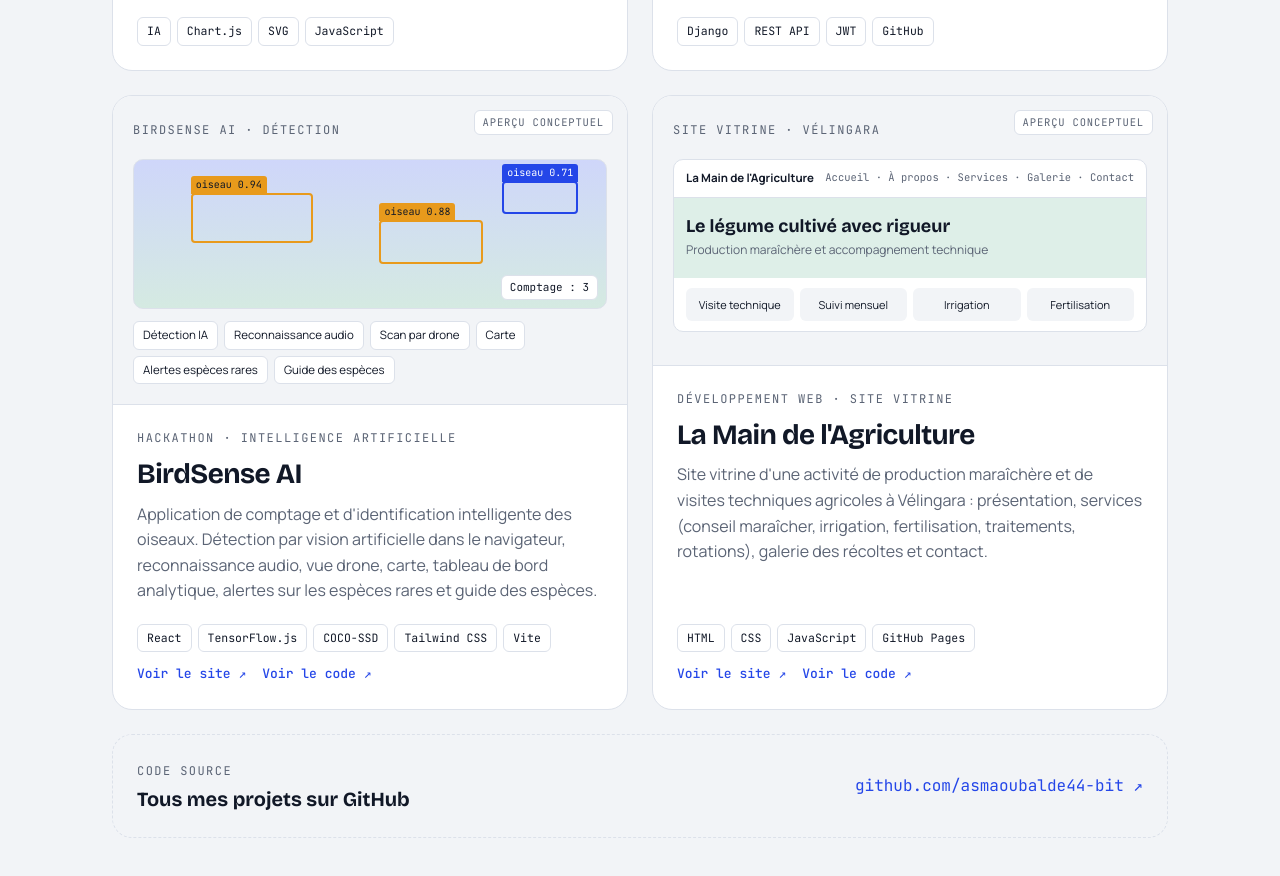
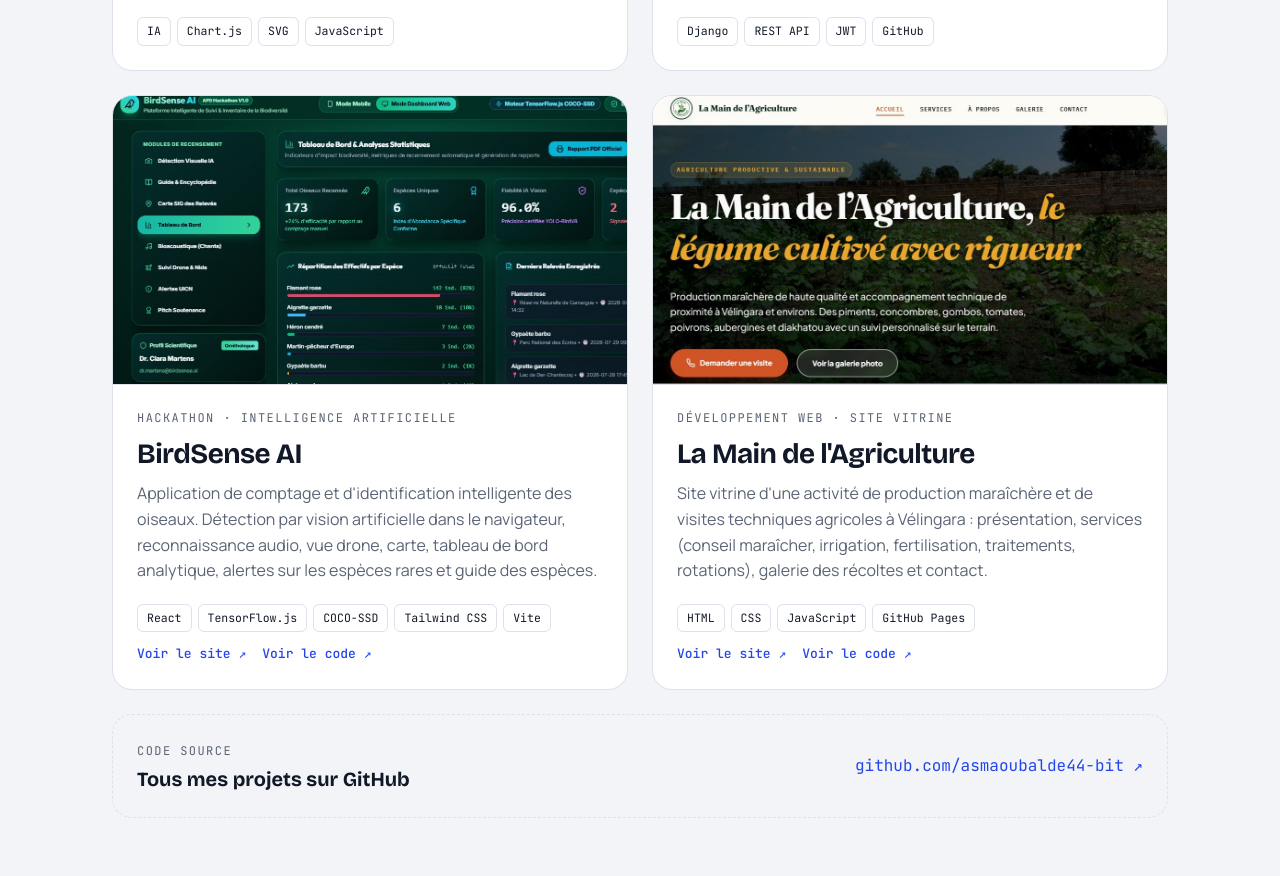
Before and after one commit to asmaoubalde44-bit/asmaoubalde44-bit.github.io, a plain HTML site: page index.html in a window 1280 px wide. Shown: the part 2231-3107 px from the top of the page. Drawn offline with nearby package versions, Linux system fonts and the light colour scheme.

Commit message:
Vraies captures d'écran pour BirdSense AI et La Main de l'Agriculture

```diff
--- a/index.html
+++ b/index.html
@@ -187,6 +187,11 @@ section.block { padding-block: 88px 24px; scroll-margin-top: 70px; }
 .mod b { display: block; font-size: 13px; line-height: 1.3; margin: 2px 0 8px; }
 .mbar { display: block; height: 6px; border-radius: 3px; background: var(--bg); overflow: hidden; }
 .mbar i { display: block; height: 100%; background: var(--accent); border-radius: 3px; }
+/* Real screenshots */
+.shot { display: block; border-bottom: 1px solid var(--line); background: var(--bg); overflow: hidden; aspect-ratio: 16 / 9; max-width: 100%; }
+.shot img { display: block; width: 100%; height: 100%; object-fit: cover; object-position: top left; transition: transform .4s ease; }
+.shot:hover img { transform: scale(1.03); }
+@media (prefers-reduced-motion: reduce) { .shot img { transition: none; } }
 /* BirdSense preview */
 .bird { margin-top: 18px; display: grid; gap: 12px; }
 .scan { position: relative; height: 150px; border-radius: 10px; overflow: hidden; border: 1px solid var(--line);
@@ -454,21 +459,9 @@ footer a:hover { color: var(--accent); }
         </article>
 
         <article class="project">
-          <div class="preview" aria-hidden="true">
-            <span class="tag-concept">Aperçu conceptuel</span>
-            <span class="label">BirdSense AI · Détection</span>
-            <div class="bird">
-              <div class="scan">
-                <span class="bbox" style="left:12%;top:22%;width:26%;height:34%"><em>oiseau 0.94</em></span>
-                <span class="bbox" style="left:52%;top:40%;width:22%;height:30%"><em>oiseau 0.88</em></span>
-                <span class="bbox alt" style="left:78%;top:14%;width:16%;height:22%"><em>oiseau 0.71</em></span>
-                <span class="count">Comptage : 3</span>
-              </div>
-              <div class="tags">
-                <span>Détection IA</span><span>Reconnaissance audio</span><span>Scan par drone</span><span>Carte</span><span>Alertes espèces rares</span><span>Guide des espèces</span>
-              </div>
-            </div>
-          </div>
+          <a class="shot" href="https://birdsense-ai.vercel.app" target="_blank" rel="noopener">
+            <img src="images/birdsense-ai.jpg" alt="Tableau de bord de BirdSense AI : oiseaux recensés, espèces, fiabilité de l'IA et répartition par espèce" loading="lazy" width="1333" height="621">
+          </a>
           <div class="project-body">
             <span class="label">Hackathon · Intelligence artificielle</span>
             <h3>BirdSense AI</h3>
@@ -479,17 +472,9 @@ footer a:hover { color: var(--accent); }
         </article>
 
         <article class="project">
-          <div class="preview" aria-hidden="true">
-            <span class="tag-concept">Aperçu conceptuel</span>
-            <span class="label">Site vitrine · Vélingara</span>
-            <div class="site">
-              <div class="site-nav"><b>La Main de l'Agriculture</b><span>Accueil · À propos · Services · Galerie · Contact</span></div>
-              <div class="site-hero"><strong>Le légume cultivé avec rigueur</strong><span>Production maraîchère et accompagnement technique</span></div>
-              <div class="site-cards">
-                <span>Visite technique</span><span>Suivi mensuel</span><span>Irrigation</span><span>Fertilisation</span>
-              </div>
-            </div>
-          </div>
+          <a class="shot" href="https://asmaoubalde44-bit.github.io/lamaindelagriculture/" target="_blank" rel="noopener">
+            <img src="images/la-main-de-l-agriculture.jpg" alt="Page d'accueil du site La Main de l'Agriculture, avec une photo des cultures maraîchères" loading="lazy" width="1343" height="628">
+          </a>
           <div class="project-body">
             <span class="label">Développement web · Site vitrine</span>
             <h3>La Main de l'Agriculture</h3>
```
Also changed, not shown: images/birdsense-ai.jpg (added), images/la-main-de-l-agriculture.jpg (added).
